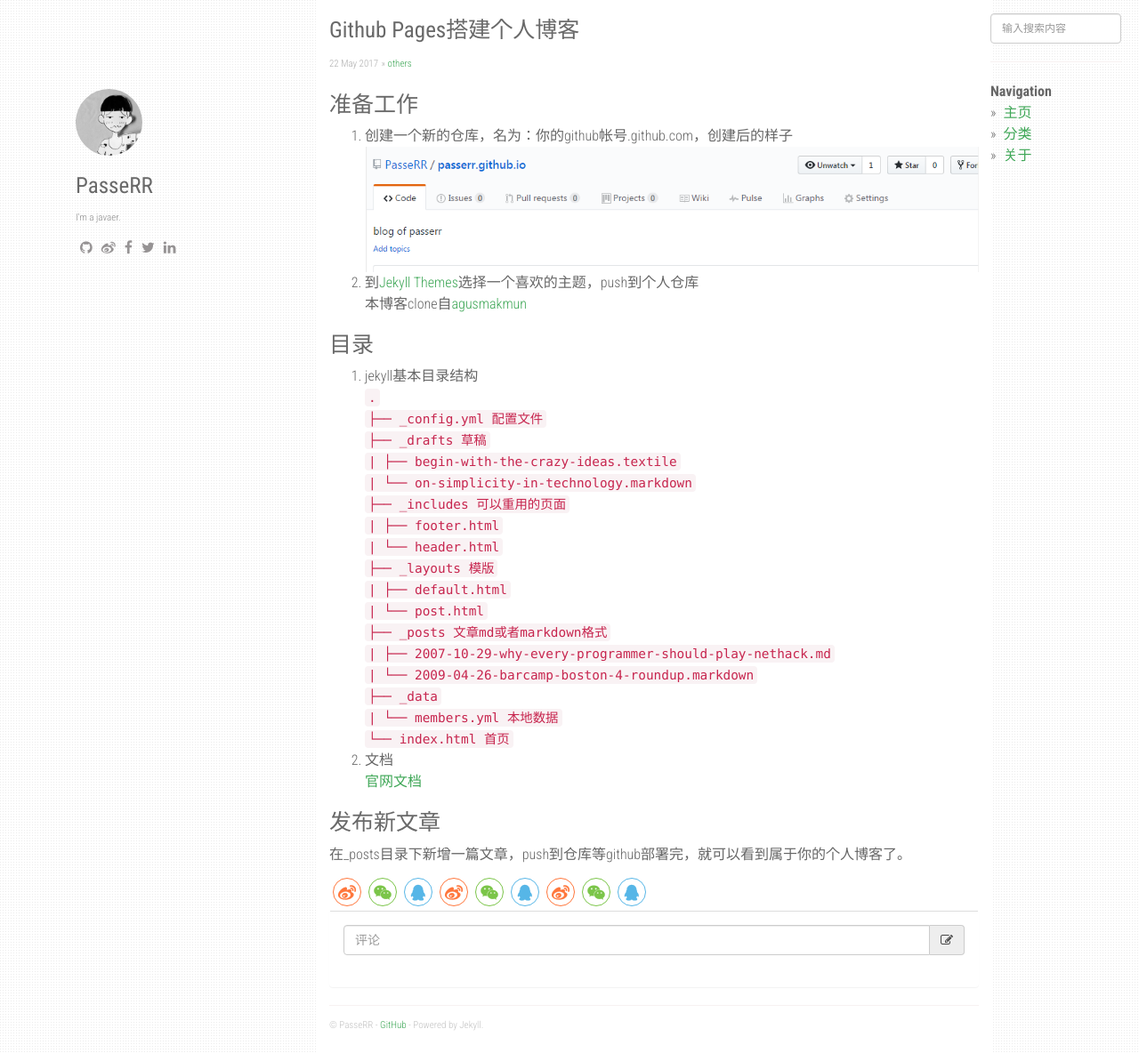
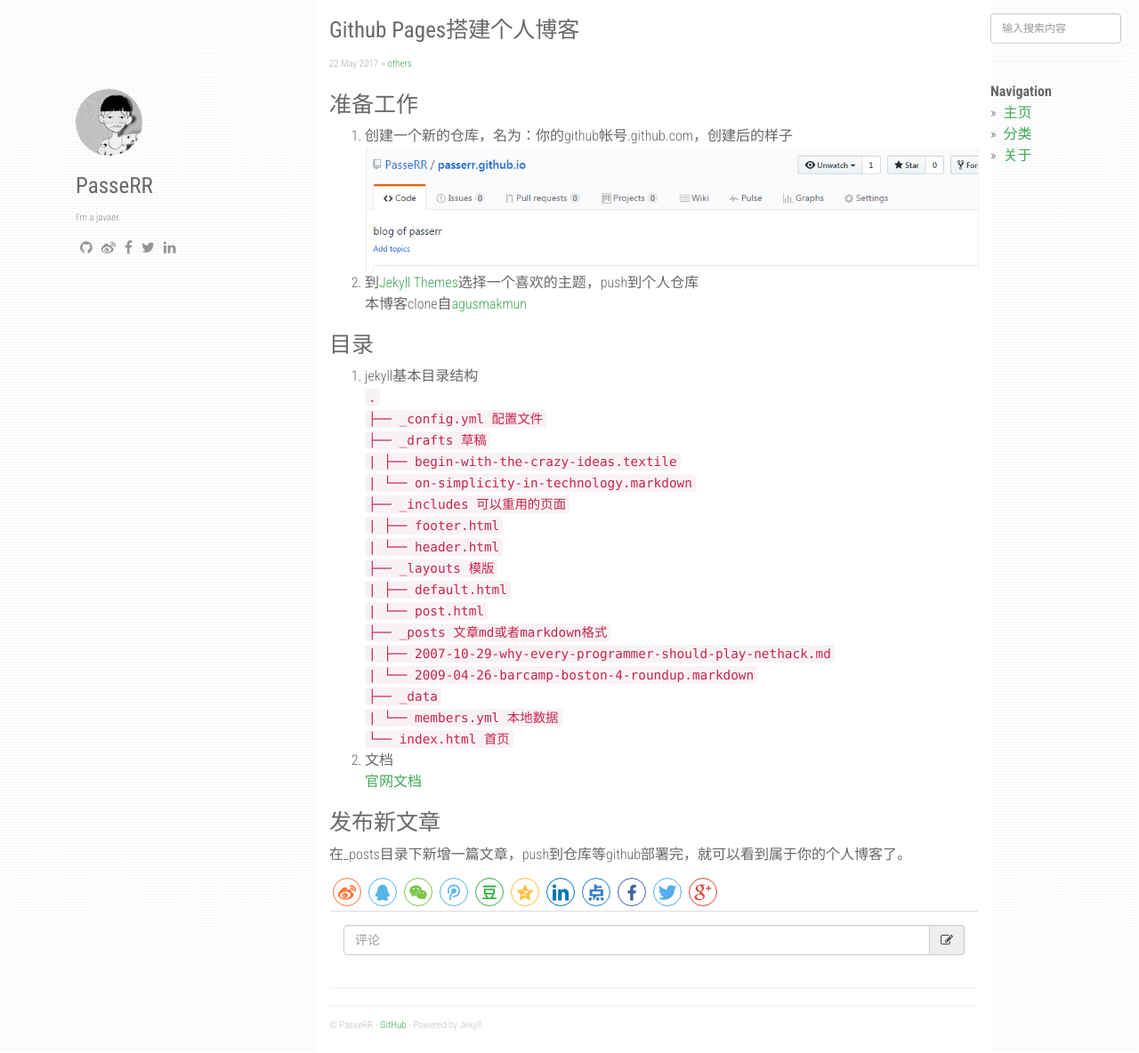
Before and after one commit to PasseRR/passerr.github.io, a Jekyll site: the page built from _posts/2017-05-22-github-pages.md, in a window 1280 px wide. Shown: the whole page at 89% size. Built offline with Jekyll 4.4.1, drawn with Linux system fonts in a browser that asks for light colours; nearby versions of some CDN libraries.

Commit message:
分享功能

```diff
--- a/_includes/share-page.html
+++ b/_includes/share-page.html
@@ -2,6 +2,5 @@
 <link rel="stylesheet" href="/static/css/share.min.css">
 <!-- share.js -->
 <script src="/static/js/share.min.js"></script>
-<div class="social-share"
-     data-sites="weibo,wechat,qq,qqzone,douban">
+<div class="social-share">
 </div>
```
